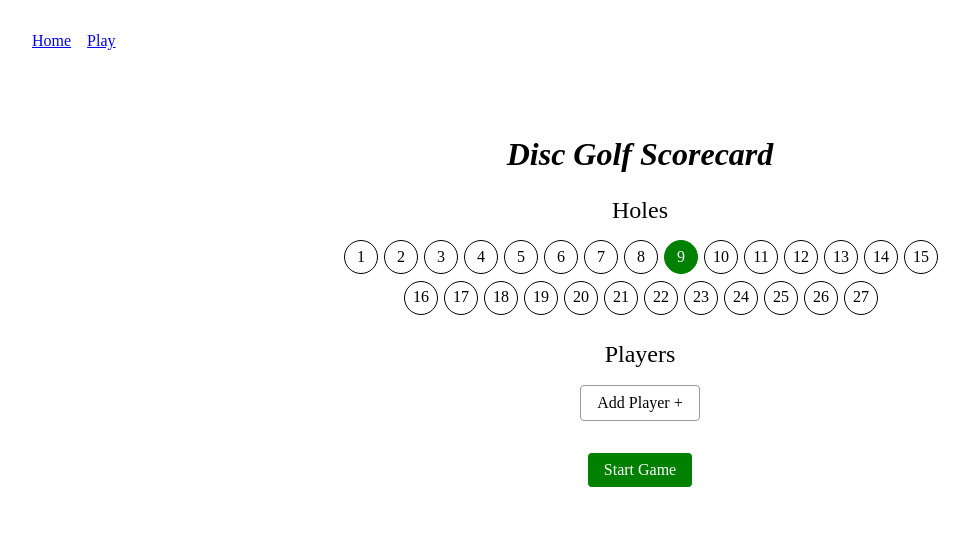
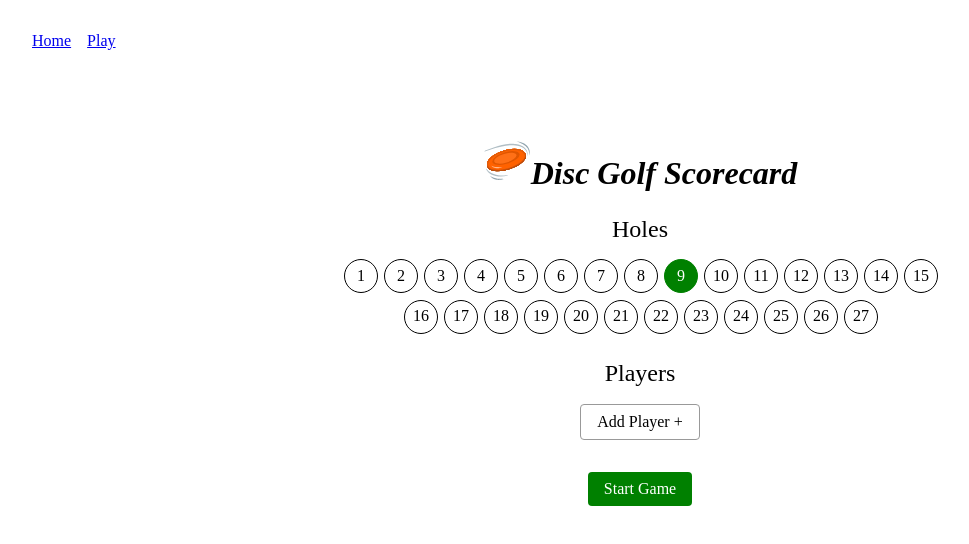
Before and after one commit to aviolin/disc-golf-scorecard, a Vue app: page / in a window 1280 px wide. Shown: the top 544 px of the page, without its empty margins (0-969 px from the left). Built offline with nearby package versions, Linux system fonts and the light colour scheme.

Commit message:
Add favicon

```diff
--- a/index.html
+++ b/index.html
@@ -2,9 +2,9 @@
 <html lang="en">
   <head>
     <meta charset="UTF-8">
-    <link rel="icon" href="/favicon.ico">
+    <link rel="icon" href="/favicon.svg">
     <meta name="viewport" content="width=device-width, initial-scale=1.0">
-    <title>Vite App</title>
+    <title>Disc Golf Scorecard</title>
   </head>
   <body>
     <div id="app"></div>
--- a/package.json
+++ b/package.json
@@ -1,12 +1,13 @@
 {
-  "name": "-disc-golf-score",
+  "name": "disc-golf-score",
   "version": "0.0.0",
   "private": true,
   "type": "module",
   "scripts": {
     "dev": "vite",
     "build": "vite build",
-    "preview": "vite preview"
+    "preview": "vite preview",
+    "deploy": "git subtree push --prefix dist origin gh-pages"
   },
   "dependencies": {
     "pinia": "^2.1.7",
--- a/src/views/HomeView.vue
+++ b/src/views/HomeView.vue
@@ -13,7 +13,7 @@ const updateHoles = () => {
 
 <template>
   <div class="setup-form">
-    <h1><i>Disc Golf Scorecard</i></h1>
+    <h1><img class="logo" src="/favicon.svg"><i>Disc Golf Scorecard</i></h1>
     <div class="form-row">
       <p>Holes</p>
       <div class="hole-inputs">
@@ -41,6 +41,10 @@ const updateHoles = () => {
   max-width: 600px;
   margin: auto;
   text-align: center;
+}
+
+.logo {
+  width: 3rem;
 }
 
 p {
```
Also changed, not shown: public/favicon.svg (added), 1 other file (tests, documents, lock files or other folders).
